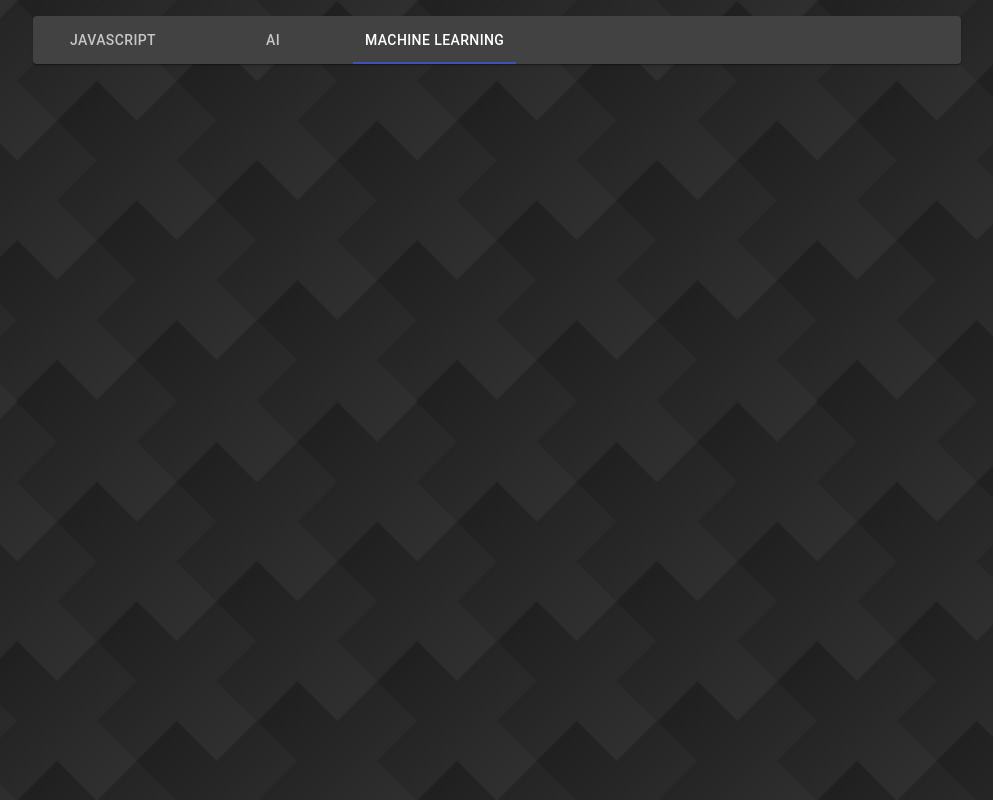
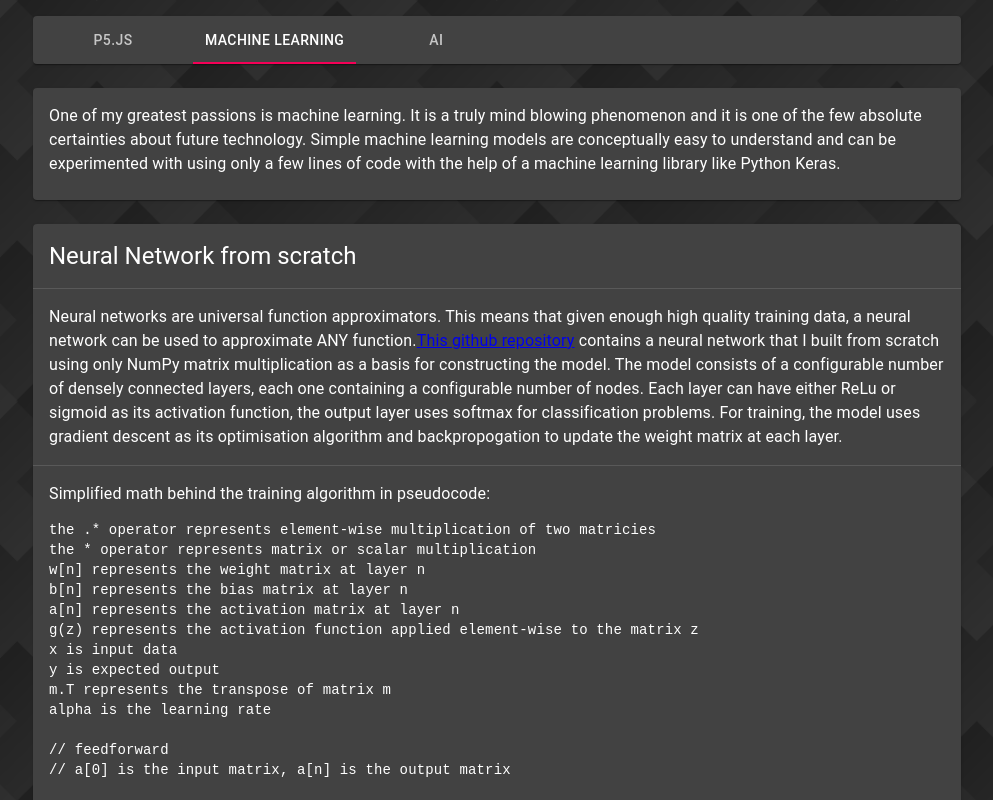
Before and after one commit to MaxRandle/portfolio-website, a React (Create React App) app: page /projects in a window 1280 px wide. Both pictures are taken after a click on the tab "MACHINE LEARNING". Shown: the top 800 px of the page, without its empty margins (143-1136 px from the left). Built offline with nearby package versions, Linux system fonts and the light colour scheme.

Commit message:
project descriptions and ML page

```diff
--- a/src/Components/JSProjects.js
+++ /dev/null
@@ -1,59 +0,0 @@
-import React, { useState } from "react";
-import { Grid, Card, CardHeader, CardContent } from "@material-ui/core";
-import { makeStyles } from "@material-ui/core/styles";
-
-const useStyles = makeStyles(theme => ({
-  iframe: {
-    width: "800px",
-    height: "400px"
-  },
-  center: {
-    textAlign: "center"
-  }
-}));
-
-const Page = props => {
-  const classes = useStyles();
-
-  return (
-    <Grid container direction="column" justify="flex-start" alignItems="stretch" spacing={3}>
-      <Grid item>
-        <Card>
-          <CardHeader title="Rain" />
-          <CardContent className={classes.center}>
-            <iframe className={classes.iframe} src="https://editor.p5js.org/MaxRandle/embed/_xTtmD_Wx" />
-          </CardContent>
-        </Card>
-      </Grid>
-
-      <Grid item>
-        <Card>
-          <CardHeader title="Maze" />
-          <CardContent className={classes.center}>
-            <iframe className={classes.iframe} src="https://editor.p5js.org/MaxRandle/embed/oRiUyH7mG" />
-          </CardContent>
-        </Card>
-      </Grid>
-
-      <Grid item>
-        <Card>
-          <CardHeader title="Fawkes" />
-          <CardContent className={classes.center}>
-            <iframe className={classes.iframe} src="https://editor.p5js.org/MaxRandle/embed/c2_q18g76" />
-          </CardContent>
-        </Card>
-      </Grid>
-
-      <Grid item>
-        <Card>
-          <CardHeader title="Starfield" />
-          <CardContent className={classes.center}>
-            <iframe className={classes.iframe} src="https://editor.p5js.org/MaxRandle/embed/Qejijupwg" />
-          </CardContent>
-        </Card>
-      </Grid>
-    </Grid>
-  );
-};
-
-export default Page;
--- /dev/null
+++ b/src/Components/MLProjects.js
@@ -0,0 +1,90 @@
+import React, { useState } from "react";
+import { Grid, Card, CardHeader, CardContent, Divider, Typography } from "@material-ui/core";
+import { makeStyles } from "@material-ui/core/styles";
+
+const useStyles = makeStyles(theme => ({}));
+
+const Page = props => {
+  const classes = useStyles();
+
+  return (
+    <Grid container direction="column" justify="flex-start" alignItems="stretch" spacing={3}>
+      <Grid item>
+        <Card>
+          <CardContent>
+            <Typography>
+              One of my greatest passions is machine learning. It is a truly mind blowing phenomenon and it is one of
+              the few absolute certainties about future technology. Simple machine learning models are conceptually easy
+              to understand and can be experimented with using only a few lines of code with the help of a machine
+              learning library like Python Keras.
+            </Typography>
+          </CardContent>
+        </Card>
+      </Grid>
+
+      <Grid item>
+        <Card>
+          <CardHeader title="Neural Network from scratch" />
+          <Divider />
+
+          <CardContent>
+            <Typography>
+              Neural networks are universal function approximators. This means that given enough high quality training
+              data, a neural network can be used to approximate ANY function.
+              <a href="https://github.com/MaxRandle/neural-network-py">This github repository</a> contains a neural
+              network that I built from scratch using only NumPy matrix multiplication as a basis for constructing the
+              model. The model consists of a configurable number of densely connected layers, each one containing a
+              configurable number of nodes. Each layer can have either ReLu or sigmoid as its activation function, the
+              output layer uses softmax for classification problems. For training, the model uses gradient descent as
+              its optimisation algorithm and backpropogation to update the weight matrix at each layer.
+            </Typography>
+          </CardContent>
+          <Divider />
+          <CardContent>
+            <Typography>Simplified math behind the training algorithm in pseudocode:</Typography>
+            <pre>
+              <code>{pseudocodeString}</code>
+            </pre>
+          </CardContent>
+        </Card>
+      </Grid>
+    </Grid>
+  );
+};
+
+export default Page;
+
+const pseudocodeString = `the .* operator represents element-wise multiplication of two matricies
+the * operator represents matrix or scalar multiplication
+w[n] represents the weight matrix at layer n
+b[n] represents the bias matrix at layer n
+a[n] represents the activation matrix at layer n
+g(z) represents the activation function applied element-wise to the matrix z
+x is input data
+y is expected output
+m.T represents the transpose of matrix m
+alpha is the learning rate
+
+// feedforward
+// a[0] is the input matrix, a[n] is the output matrix
+
+a[0] = x
+for n in  (0 -> number_of_layers) {
+    z = w[n] * a[n-1] + b[n]
+    a[n] = g(z)
+}
+
+// backpropogation
+// we do not wish to adjust layer 0 as this is the input layer
+
+for n in (number_of_layers-1 -> 0) {
+    if n === number_of_layers-1 {
+        error[n] = y - a[n]
+    } else{
+        error[n] = w[n+1].T * error[n+1]
+    }
+    gradient[n] = g'(a[n]) .* error[n] * alpha
+    delta[n] = gradient[n] * a[n-1].T
+    w[n] += delta[n]
+    b[n] += gradient[n]
+}`;
--- /dev/null
+++ b/src/Components/P5Projects.js
@@ -0,0 +1,103 @@
+import React, { useState } from "react";
+import { Grid, Card, CardHeader, CardContent, Divider, Typography } from "@material-ui/core";
+import { makeStyles } from "@material-ui/core/styles";
+
+const useStyles = makeStyles(theme => ({
+  iframe: {
+    width: "800px",
+    height: "400px"
+  },
+  center: {
+    textAlign: "center"
+  }
+}));
+
+const Page = props => {
+  const classes = useStyles();
+
+  return (
+    <Grid container direction="column" justify="flex-start" alignItems="stretch" spacing={3}>
+      <Grid item>
+        <Card>
+          <CardContent>
+            <Typography>
+              Some of my first ever JavaScript projects, built while I was still studying. These projects were built
+              using the P5.js library and following tutorials by Coding Train - Daniel Shiffman
+            </Typography>
+          </CardContent>
+        </Card>
+      </Grid>
+
+      <Grid item>
+        <Card>
+          <CardHeader title="Rain" />
+          <CardContent className={classes.center}>
+            <iframe className={classes.iframe} src="https://editor.p5js.org/MaxRandle/embed/_xTtmD_Wx" />
+          </CardContent>
+          <Divider />
+          <CardContent>
+            <Typography>
+              This was one of the first projects I ever undertook using JavaScript. It helped to develop my
+              understanding of how the language feels and functions as a pure programming language. Using the P5.js
+              library I was able to build creative and visual projects without having knowlege of how to use JavaScript
+              to manipulate the DOM.
+            </Typography>
+          </CardContent>
+        </Card>
+      </Grid>
+
+      <Grid item>
+        <Card>
+          <CardHeader title="Maze" />
+          <CardContent className={classes.center}>
+            <iframe className={classes.iframe} src="https://editor.p5js.org/MaxRandle/embed/oRiUyH7mG" />
+          </CardContent>
+          <Divider />
+          <CardContent>
+            <Typography>
+              This project was the start of what would later become an obsession with visualising algorithms. This
+              program creates a solvable maze by treating the grid as a graph and performing a Depth-First-Search. I
+              like this project for its simplicity and it shows clearly how the algorithm works.
+            </Typography>
+          </CardContent>
+        </Card>
+      </Grid>
+
+      <Grid item>
+        <Card>
+          <CardHeader title="Fawkes" />
+          <CardContent className={classes.center}>
+            <iframe className={classes.iframe} src="https://editor.p5js.org/MaxRandle/embed/c2_q18g76" />
+          </CardContent>
+          <Divider />
+          <CardContent>
+            <Typography>
+              In this project I experimented with user interaction by listening for mouse events. It also involves the
+              use physics engine programming. Constant acceleration due to gravity is implemented here and simple
+              kinematics are used to calculate the initial velocity of the shell so that the maximum height achieved by
+              the shell perfectly reaches the point where the mouse was clicked before exploding.
+            </Typography>
+          </CardContent>
+        </Card>
+      </Grid>
+
+      <Grid item>
+        <Card>
+          <CardHeader title="Starfield" />
+          <CardContent className={classes.center}>
+            <iframe className={classes.iframe} src="https://editor.p5js.org/MaxRandle/embed/Qejijupwg" />
+          </CardContent>
+          <Divider />
+          <CardContent>
+            <Typography>
+              My personal favourite P5.js project. This project works by adjusting object speed and size to emulate a
+              z-axis and paralax.
+            </Typography>
+          </CardContent>
+        </Card>
+      </Grid>
+    </Grid>
+  );
+};
+
+export default Page;
--- a/src/Components/ProjectPage.js
+++ b/src/Components/ProjectPage.js
@@ -1,10 +1,11 @@
 import React, { useState } from "react";
 import { Paper, Tabs, Tab, Grid } from "@material-ui/core";
-import JSProjects from "./JSProjects";
+import JSProjects from "./P5Projects";
+import MLProjects from "./MLProjects";
 
 const ProjectsPage = props => {
   const [val, setVal] = useState(0);
-  const project = [<JSProjects />, <></>, <></>];
+  const project = [<JSProjects />, <MLProjects />, <></>];
 
   return (
     <Grid container direction="column" justify="flex-start" alignItems="stretch" spacing={3}>
@@ -12,14 +13,14 @@ const ProjectsPage = props => {
         <Paper>
           <Tabs
             value={val}
-            indicatorColor="primary"
+            // indicatorColor="primary"
             // textColor="primary"
             onChange={(event, newVal) => setVal(newVal)}
             aria-label="disabled tabs example"
           >
-            <Tab label="JavaScript" />
+            <Tab label="P5.js" />
+            <Tab label="Machine Learning" />
             <Tab label="AI" />
-            <Tab label="Machine Learning" />
           </Tabs>
         </Paper>
       </Grid>
```
